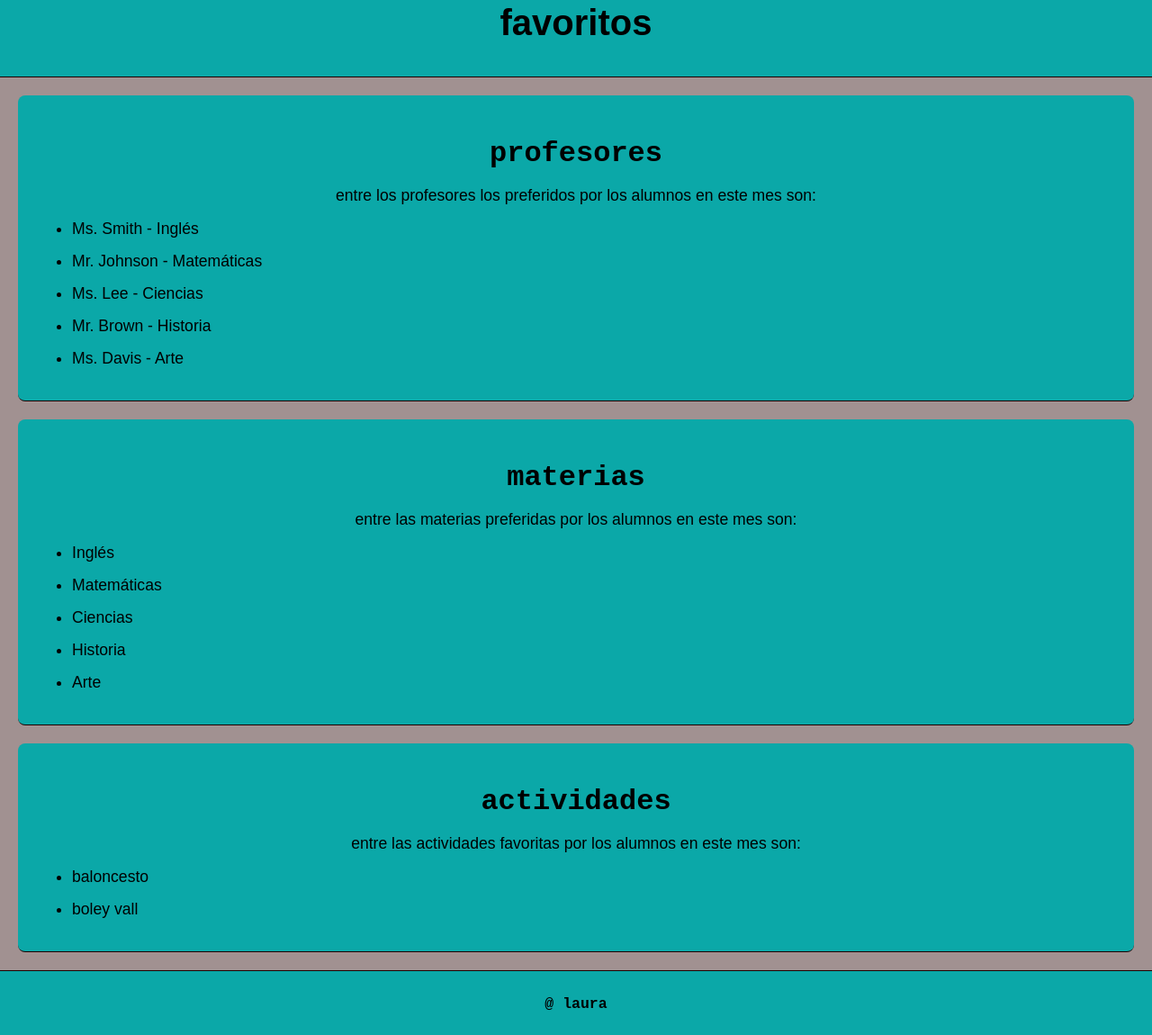
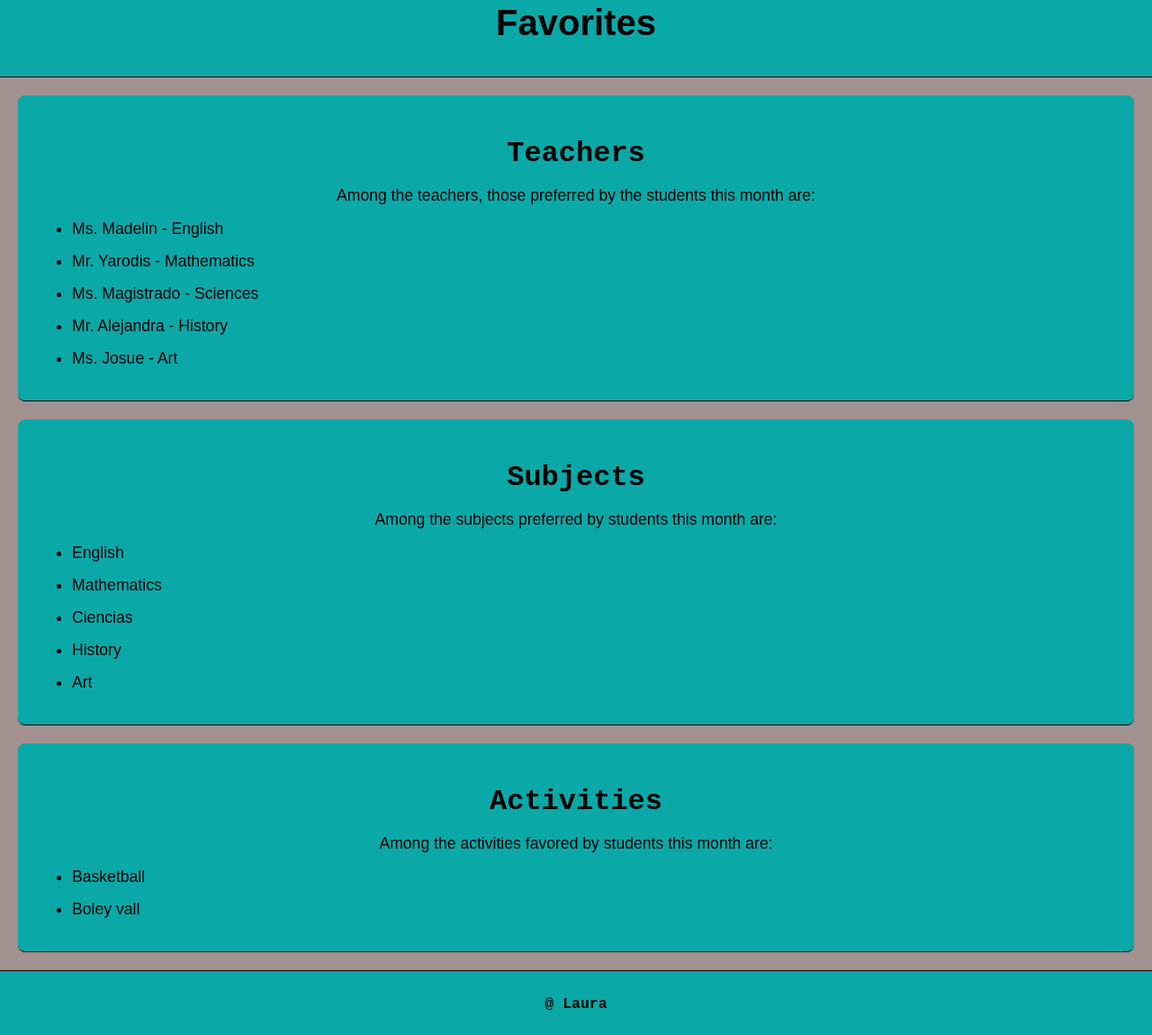
Before and after one commit to colegioccm/fictional-palm-tree, a plain HTML site: page index.html in a window 1280 px wide. Shown: the part 34-1184 px from the top of the page at 90% size. Drawn offline with Linux system fonts and the light colour scheme.

Commit message:
Add files via upload

```diff
--- a/index.html
+++ b/index.html
@@ -3,47 +3,47 @@
 <head>
     <meta charset="UTF-8">
     <meta name="viewport" content="width=device-width, initial-scale=1.0">
-    <title>favoritos/as</title>
+    <title>Favorites</title>
     <link rel="stylesheet" href="style.css">
     <link rel="icon" href="Logo.webp" type="image/x-icon">
 </head>
 <body>
     <header>
-        <h1>favoritos</h1>
+        <h1>Favorites</h1>
     </header>
     <section id="profesores">
-        <h2>profesores</h2>
-        <p>entre los profesores los preferidos por los alumnos en este mes son:</p>
+        <h2>Teachers</h2>
+        <p>Among the teachers, those preferred by the students this month are:</p>
         <ul>
-            <li>Ms. Smith - Inglés</li>
-            <li>Mr. Johnson - Matemáticas</li>
-            <li>Ms. Lee - Ciencias</li>
-            <li>Mr. Brown - Historia</li>
-            <li>Ms. Davis - Arte</li>
+            <li>Ms. Madelin - English</li>
+            <li>Mr. Yarodis - Mathematics</li>
+            <li>Ms. Magistrado - Sciences</li>
+            <li>Mr. Alejandra - History</li>
+            <li>Ms. Josue - Art</li>
         </ul>
 
     </section>
     <section id="materias">
-        <h2>materias</h2>
-        <p>entre las materias preferidas por los alumnos en este mes son:</p>
+        <h2>Subjects</h2>
+        <p>Among the subjects preferred by students this month are:</p>
         <ul>
-            <li>Inglés</li>
-            <li>Matemáticas</li>
+            <li>English</li>
+            <li>Mathematics</li>
             <li>Ciencias</li>
-            <li>Historia</li>
-            <li>Arte</li>
+            <li> History</li>
+            <li>Art</li>
         </ul>
     </section>
     <section id="actividades">
-        <h2>actividades</h2>
-        <p>entre las actividades favoritas por los alumnos en este mes son:</p>
+        <h2>Activities</h2>
+        <p>Among the activities favored by students this month are:</p>
         <ul>
-           <li>baloncesto</li>
-           <li>boley vall</li>
+           <li>Basketball</li>
+           <li>Boley vall</li>
         </ul>
     </section>
     <footer>
-        <p>@ laura</p>
+        <p>@ Laura</p>
     </footer>
 </body>
 </html>
```
Also changed, not shown: Logo.webp (added).
